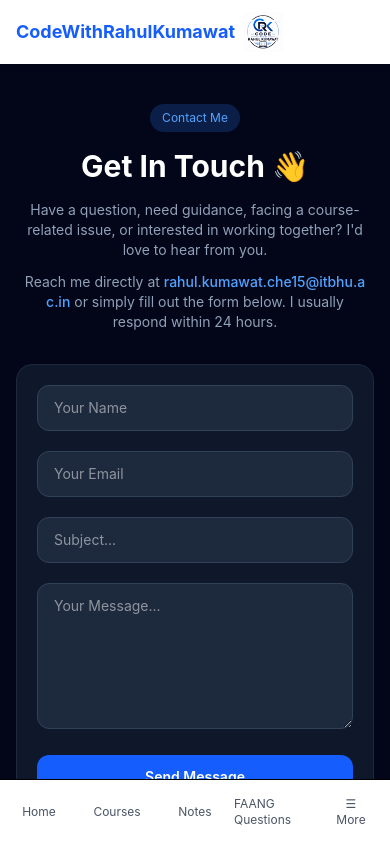
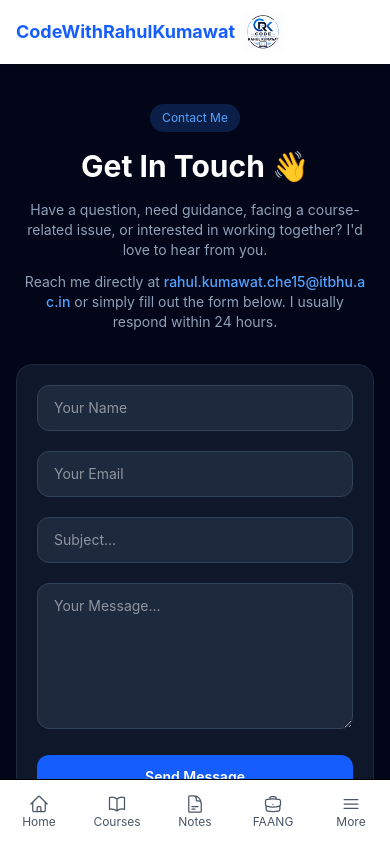
Before and after one commit to rahulku1998/CodeWithRahulKumawatFronted, a React (Vite) app: page /contacts in a window 390 px wide. Shown: the top 844 px of the page. Built offline with nearby package versions, Linux system fonts and the light colour scheme.

Commit message:
update ui

```diff
--- a/src/components/Header.jsx
+++ b/src/components/Header.jsx
@@ -1,35 +1,115 @@
 import { Link, NavLink } from "react-router-dom";
 import { useState } from "react";
 import logo from "../assets/logo.png";
+import {
+  HiOutlineHome,
+  HiOutlineBookOpen,
+  HiOutlineDocumentText,
+  HiOutlineBriefcase,
+  HiOutlinePhone,
+  HiOutlinePencilSquare,
+  HiOutlineBars3,
+  HiOutlineXMark,
+  HiOutlineArrowRightOnRectangle,
+  HiOutlineUserPlus,
+} from "react-icons/hi2";
 
-const navLinks = [
-  { name: "Home", path: "/" },
-  { name: "Free Courses", path: "/courses" },
-  { name: "Notes", path: "/notes" },
-  { name: "FAANG Questions", path: "/faang-questions" },
-  {name: "Blog", path: "/blogs" },
-  { name: "Freelance Work", path: "/contact" },
-  { name: "Contact", path: "/contacts" },
+
+
+
+
+const moreLinks = [
+  {
+    name: "Blog",
+    path: "/blogs",
+    icon: <HiOutlinePencilSquare className="text-xl" />,
+  },
+  {
+    name: "Freelance Work",
+    path: "/contact",
+    icon: <HiOutlineBriefcase className="text-xl" />,
+  },
+  {
+    name: "Contact",
+    path: "/contacts",
+    icon: <HiOutlinePhone className="text-xl" />,
+  },
+  {
+    name: "Login",
+    path: "/login",
+    icon: <HiOutlineArrowRightOnRectangle className="text-xl" />,
+  },
+  {
+    name: "Sign Up",
+    path: "/signup",
+    icon: <HiOutlineUserPlus className="text-xl" />,
+  },
 ];
 
 
 const mobileNavLinks = [
-  { name: "Home", path: "/" },
-  { name: "Courses", path: "/courses" },
-  { name: "Notes", path: "/notes" },
-  { name: "FAANG Questions", path: "/faang-questions" },
+  {
+    name: "Home",
+    path: "/",
+    icon: <HiOutlineHome className="text-xl" />,
+  },
+  {
+    name: "Courses",
+    path: "/courses",
+    icon: <HiOutlineBookOpen className="text-xl" />,
+  },
+  {
+    name: "Notes",
+    path: "/notes",
+    icon: <HiOutlineDocumentText className="text-xl" />,
+  },
+  {
+    name: "FAANG",
+    path: "/faang-questions",
+    icon: <HiOutlineBriefcase className="text-xl" />,
+  },
+];
+const navLinks = [
+  {
+    name: "Home",
+    path: "/",
+    icon: <HiOutlineHome />,
+  },
+  {
+    name: "Free Courses",
+    path: "/courses",
+    icon: <HiOutlineBookOpen />,
+  },
+  {
+    name: "Notes",
+    path: "/notes",
+    icon: <HiOutlineDocumentText />,
+  },
+  {
+    name: "FAANG Questions",
+    path: "/faang-questions",
+    icon: <HiOutlineBriefcase />,
+  },
+  {
+    name: "Blog",
+    path: "/blogs",
+    icon: <HiOutlinePencilSquare />,
+  },
+  {
+    name: "Freelance Work",
+    path: "/contact",
+    icon: <HiOutlineBriefcase />,
+  },
+  {
+    name: "Contact",
+    path: "/contacts",
+    icon: <HiOutlinePhone />,
+  },
 ];
 
-
-const moreLinks = [
-  { name: "Blog", path: "/blogs" },
-  { name: "Freelance Work", path: "/contact" },
-  { name: "Contact", path: "/contacts" },
-  { name: "Login", path: "/login" },
-  { name: "Sign Up", path: "/signup" },
-];
 export default function Header() {
-   const [showMore, setShowMore] = useState(false);
+   const [showTabletMenu, setShowTabletMenu] = useState(false);
+const [showMobileMenu, setShowMobileMenu] = useState(false);
  return (
   <>
     {/* Desktop Header */}
@@ -53,8 +133,20 @@ export default function Header() {
 
 </Link>
 
+
+   <div className="hidden md:flex lg:hidden">
+  <button
+   onClick={() => setShowTabletMenu(!showTabletMenu)}
+    className="text-3xl text-gray-700"
+  >
+     {showTabletMenu ? <HiOutlineXMark /> : <HiOutlineBars3 />}
+  </button>
+</div>
+
+
+
         {/* Desktop Navigation */}
-        <nav className="hidden md:flex items-center gap-6">
+        <nav className="hidden lg:flex items-center gap-6">
           {navLinks.map((link) => (
             <NavLink
               key={link.path}
@@ -73,7 +165,7 @@ export default function Header() {
         </nav>
 
         {/* Desktop Auth */}
-        <div className="hidden md:flex items-center gap-3">
+        <div className="hidden lg:flex items-center gap-3">
           <Link
             to="/login"
             className="px-4 py-2 border border-blue-600 text-blue-600 rounded-lg"
@@ -91,6 +183,51 @@ export default function Header() {
       </div>
     </header>
 
+   {/* Tablet Dropdown */}
+
+{showTabletMenu && (
+<div className="hidden md:block lg:hidden fixed top-20 right-4 w-72 bg-white rounded-xl shadow-xl border z-50">
+
+    { navLinks.map((link)=>(
+
+        <NavLink
+        key={link.path}
+        to={link.path}
+        onClick={() => setShowTabletMenu(false)}
+        className="flex items-center gap-3 px-5 py-3 hover:bg-gray-100 border-b"
+        >
+            <span className="text-lg">{link.icon}</span>
+
+  <span>{link.name}</span>
+        </NavLink>
+
+    ))}
+
+    <div className="flex gap-3 p-4">
+
+        <Link
+        to="/login"
+        onClick={() => setShowTabletMenu(false)}
+        className="flex items-center justify-center gap-2 flex-1 border border-blue-600 text-blue-600 rounded-lg py-2"
+        >
+          <HiOutlineArrowRightOnRectangle />
+            Login
+
+        </Link>
+
+        <Link
+        to="/signup"
+        onClick={() => setShowTabletMenu(false)}
+        className="flex items-center justify-center gap-2 flex-1 bg-blue-600 text-white rounded-lg py-2"
+        >
+          <HiOutlineUserPlus />
+            Sign Up
+        </Link>
+
+    </div>
+
+</div>
+)}
 
 
     {/* Mobile Bottom Navigation */}
@@ -108,30 +245,37 @@ export default function Header() {
           }`
         }
       >
-        {link.name}
+        {link.icon}
+<span>{link.name}</span>
       </NavLink>
     ))}
 
     <button
-      onClick={() => setShowMore(!showMore)}
+      onClick={() => setShowMobileMenu(!showMobileMenu)}
       className="flex flex-col items-center justify-center text-xs text-gray-600"
     >
-      ☰
+      {showMobileMenu ? (
+    <HiOutlineXMark className="text-xl" />
+  ) : (
+    <HiOutlineBars3 className="text-xl" />
+  )}
       <span>More</span>
     </button>
 
 
-{showMore && (
+{showMobileMenu && (
   <div className="md:hidden fixed bottom-16 left-0 right-0 bg-white border-t shadow-xl rounded-t-2xl p-4 z-40">
 
     {moreLinks.map((link) => (
       <NavLink
         key={link.path}
         to={link.path}
-        onClick={() => setShowMore(false)}
-        className="block py-3 border-b last:border-b-0"
+        onClick={() => setShowMobileMenu(false)}
+        className="flex items-center gap-3 py-3 border-b last:border-b-0"
       >
-        {link.name}
+        {link.icon}
+
+    <span>{link.name}</span>
       </NavLink>
     ))}
 
```
